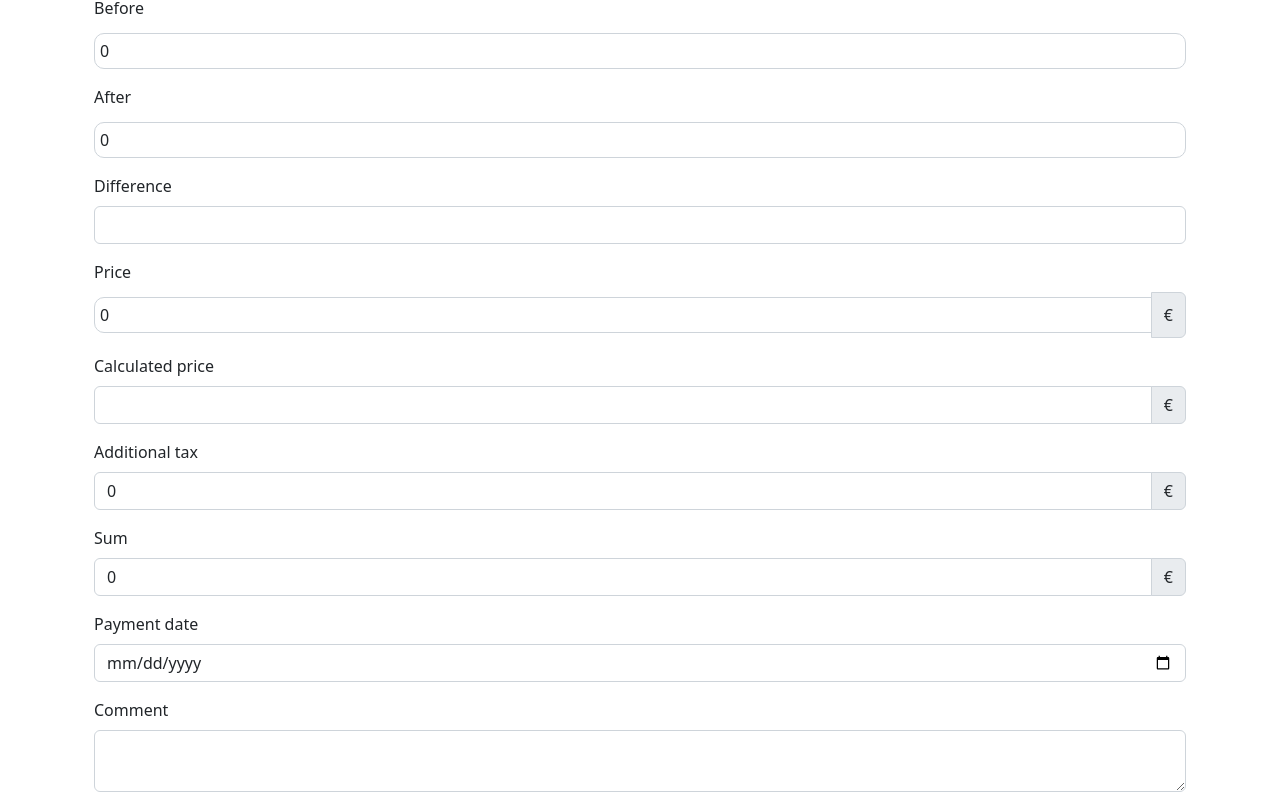
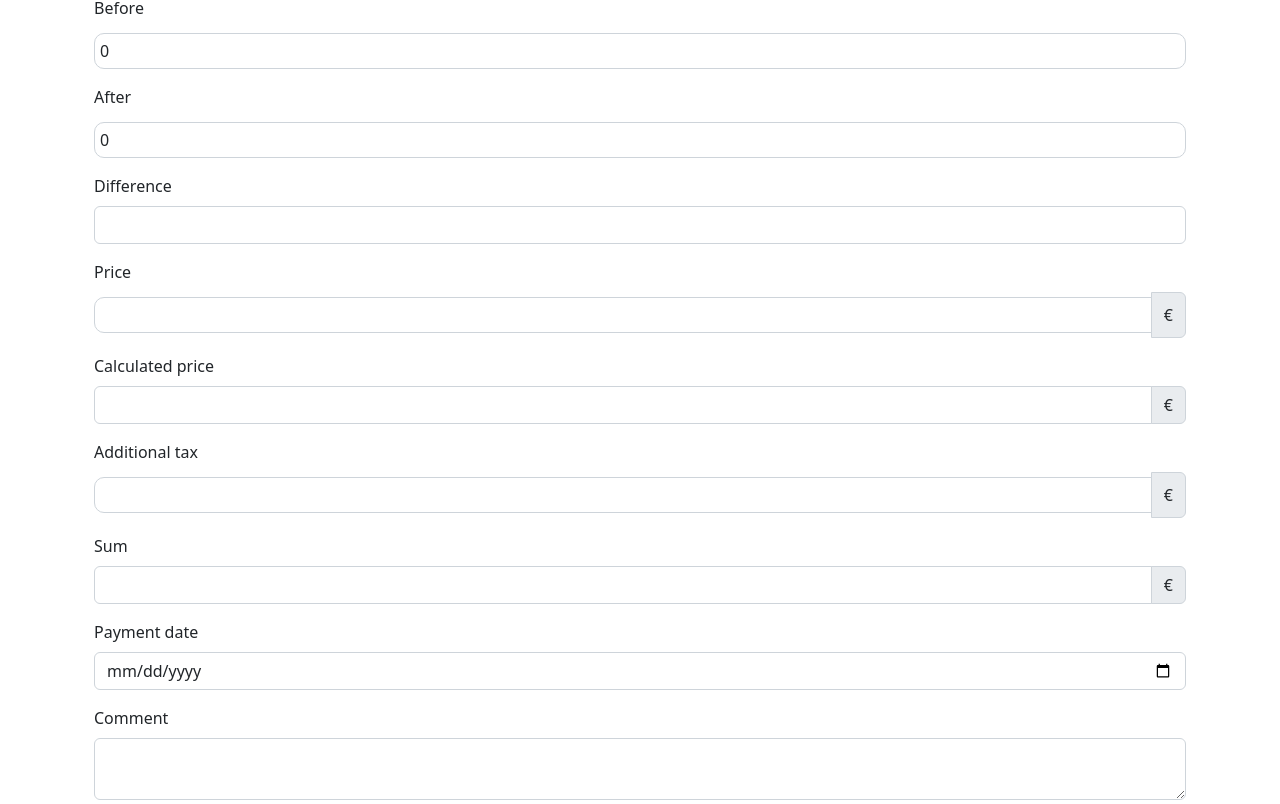
Before and after one commit to CreativeForNoReason/komunalai-client, a React (Vite) app: page / in a window 1280 px wide. Shown: the part 407-1211 px from the top of the page. Built offline with nearby package versions, Linux system fonts and the light colour scheme.

Commit message:
fixed money input field to handle money

```diff
--- a/src/Components/ComuteForm.tsx
+++ b/src/Components/ComuteForm.tsx
@@ -13,7 +13,7 @@ interface ComuteFormProps {
 }
 
 const ComuteForm: React.FC<ComuteFormProps> = ({ onSubmit }) => {
-  const { formData, handleChange, handleSelect, handleTypeSelect, selectedServiceType } = useContext(FormDataContext);
+  const { formData, handleChange, handleSelect, handleTypeSelect, selectedServiceType, priceInput, additionalTax } = useContext(FormDataContext);
 
   return (
     <Container>
@@ -25,6 +25,7 @@ const ComuteForm: React.FC<ComuteFormProps> = ({ onSubmit }) => {
             name="name"
             value={formData.name}
             onChange={handleChange}
+            required
           />
         </Form.Group>
 
@@ -35,13 +36,14 @@ const ComuteForm: React.FC<ComuteFormProps> = ({ onSubmit }) => {
             name="date"
             value={formData.date}
             onChange={handleChange}
+            required
           />
         </Form.Group>
 
         <Form.Group className="mb-3" controlId="type">
           <Form.Label>Type</Form.Label>
-          <Form.Select name="type" value={formData.type} onChange={handleTypeSelect}>
-            <option>Select a Service Type</option>
+          <Form.Select name="type" value={formData.type} onChange={handleTypeSelect} required>
+            <option value="">Select a Service Type</option>
             {Object.values(ServiceTypes).map((provider) => (
               <option value={provider} key={provider}>
                 {provider}
@@ -52,8 +54,8 @@ const ComuteForm: React.FC<ComuteFormProps> = ({ onSubmit }) => {
 
         <Form.Group className="mb-3" controlId="commune">
           <Form.Label>Commune</Form.Label>
-          <Form.Select name="commune" value={formData.commune} onChange={handleSelect}>
-            <option>Select a Commune</option>
+          <Form.Select name="commune" value={formData.commune} onChange={handleSelect} required>
+            <option value="">Select a Commune</option>
             {selectedServiceType && ServiceSubTypes[selectedServiceType].map((subtype) => (
               <option value={subtype} key={subtype}>
                 {subtype}
@@ -98,7 +100,7 @@ const ComuteForm: React.FC<ComuteFormProps> = ({ onSubmit }) => {
             <Form.Control
               type="text"
               name="price"
-              value={formData.price}
+              value={priceInput}
               onChange={handleChange}
             />
             <InputGroup.Text>€</InputGroup.Text>
@@ -122,9 +124,9 @@ const ComuteForm: React.FC<ComuteFormProps> = ({ onSubmit }) => {
           <Form.Label>Additional tax</Form.Label>
           <InputGroup>
             <Form.Control
-              type="number"
+              type="text"
               name="additionalTax"
-              value={formData.additionalTax}
+              value={additionalTax}
               onChange={handleChange}
             />
             <InputGroup.Text>€</InputGroup.Text>
@@ -137,8 +139,8 @@ const ComuteForm: React.FC<ComuteFormProps> = ({ onSubmit }) => {
             <Form.Control
               type="number"
               name="sum"
-              value={formData.sum}
-              onChange={handleChange}
+              value={formData.sum || ''}
+              readOnly
             />
             <InputGroup.Text>€</InputGroup.Text>
           </InputGroup>
--- a/src/Components/FormContainer.tsx
+++ b/src/Components/FormContainer.tsx
@@ -12,23 +12,57 @@ export const FormDataContext = createContext<{
   handleTypeSelect: (e: React.ChangeEvent<HTMLSelectElement>) => void;
   submittedData: FormData;
   selectedServiceType: ServiceTypes | null;
+  priceInput: string;
+  additionalTax: string;
 }>({
   formData: initialFormData,
   handleChange: (e: React.ChangeEvent<HTMLInputElement>) => {},
   handleSelect: (e: React.ChangeEvent<HTMLSelectElement>) => {},
   handleTypeSelect: (e: React.ChangeEvent<HTMLSelectElement>) => {},
   submittedData: initialFormData,
-  selectedServiceType: null
+  selectedServiceType: null,
+  priceInput: '',
+  additionalTax: ''
 });
 
 const FormContainer = () => {
   const [formData, setFormData] = React.useState<FormData>(initialFormData);
   const [submittedData, setSubmittedData] = React.useState<FormData>(initialFormData);
   const [selectedServiceType, setSelectedServiceType] = React.useState<ServiceTypes | null>(null);
+  const [priceInput, setPriceInput] = React.useState('');
+  const [additionalTax, setAdditionalTax] = React.useState('');
 
   const handleChange = (e: React.ChangeEvent<HTMLInputElement | HTMLSelectElement>) => {
     const { name, value } = e.target;
 
+    if (name === "price") {
+      // Allow only numeric values and a single decimal point
+      const stringValue = value.replace(/[^0-9.]/g, '').replace(/(\..*)\./g, '$1');
+      setPriceInput(stringValue);
+
+      // Also update the formData, converting the value to a number
+      const numberValue = Number(stringValue);
+      const newFormData = { ...formData, [name]: numberValue };
+
+      if (!isNaN(newFormData.difference)) {
+        // Calculate the calculated price
+        newFormData.calculated = newFormData.difference * newFormData.price;
+        newFormData.sum = newFormData.calculated;
+      }
+
+      setFormData(newFormData);
+    } else if (name === "additionalTax") {
+      // Allow only numeric values and a single decimal point
+      const stringValue = value.replace(/[^0-9.]/g, '').replace(/(\..*)\./g, '$1');
+      setAdditionalTax(stringValue);
+
+      // Also update the formData, converting the value to a number
+      const numberValue = Number(stringValue);
+      const newFormData = { ...formData, [name]: numberValue };
+      newFormData.sum += numberValue;
+
+      setFormData(newFormData);
+    } else {
       let newFormData;
 
       if (name === "before" || name === "after") {
@@ -41,18 +75,9 @@ const FormContainer = () => {
           newFormData.difference = newFormData.after - newFormData.before;
         }
 
-      if (!isNaN(newFormData.difference) && !isNaN(Number(newFormData.price))) {
+        if (!isNaN(newFormData.difference) && !isNaN(newFormData.price)) {
           // Calculate the calculated price
-        newFormData.calculated = newFormData.difference * Number(newFormData.price);
-      }
-    } else if (name === "price") {
-      // Allow only numeric values and a single decimal point
-      const stringValue = value.replace(/[^0-9.]/g, '').replace(/(\..*)\./g, '$1');
-      newFormData = { ...formData, [name]: Number(stringValue) };
-
-      if (!isNaN(newFormData.difference) && !isNaN(Number(newFormData.price))) {
-        // Calculate the calculated price
-        newFormData.calculated = newFormData.difference * Number(newFormData.price);
+          newFormData.calculated = newFormData.difference * newFormData.price;
         }
 
       } else {
@@ -61,6 +86,7 @@ const FormContainer = () => {
       }
 
       setFormData(newFormData);
+    }
   };
 
   const handleSelect = (e: React.ChangeEvent<HTMLSelectElement>) => {
@@ -84,7 +110,7 @@ const FormContainer = () => {
   };
 
   return (
-    <FormDataContext.Provider value={{ formData, handleChange, handleSelect, handleTypeSelect, submittedData, selectedServiceType }}>
+    <FormDataContext.Provider value={{ formData, handleChange, handleSelect, handleTypeSelect, submittedData, selectedServiceType, priceInput, additionalTax }}>
       <ComuteForm onSubmit={handleSubmit} />
       <hr></hr>
       <FormDataDisplay />
```
Lines whose indentation alone changed are shown as unchanged.
